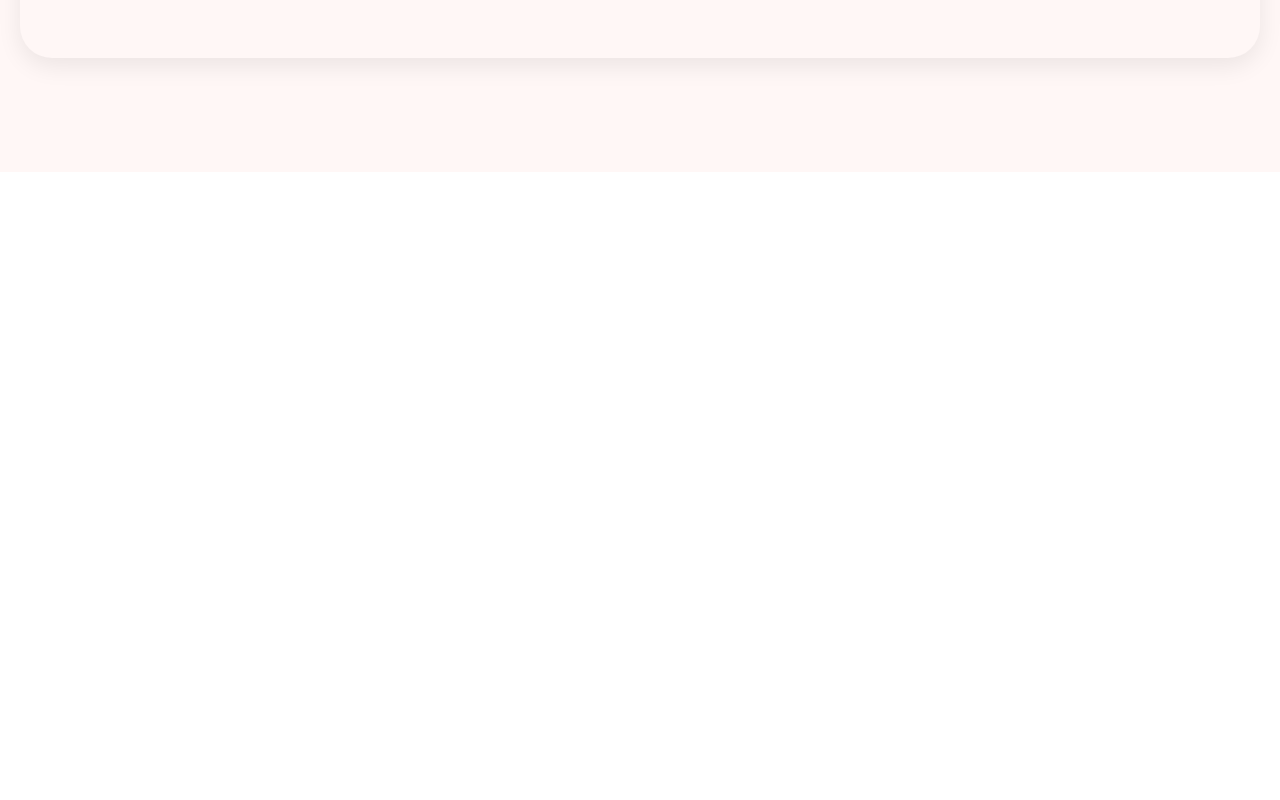
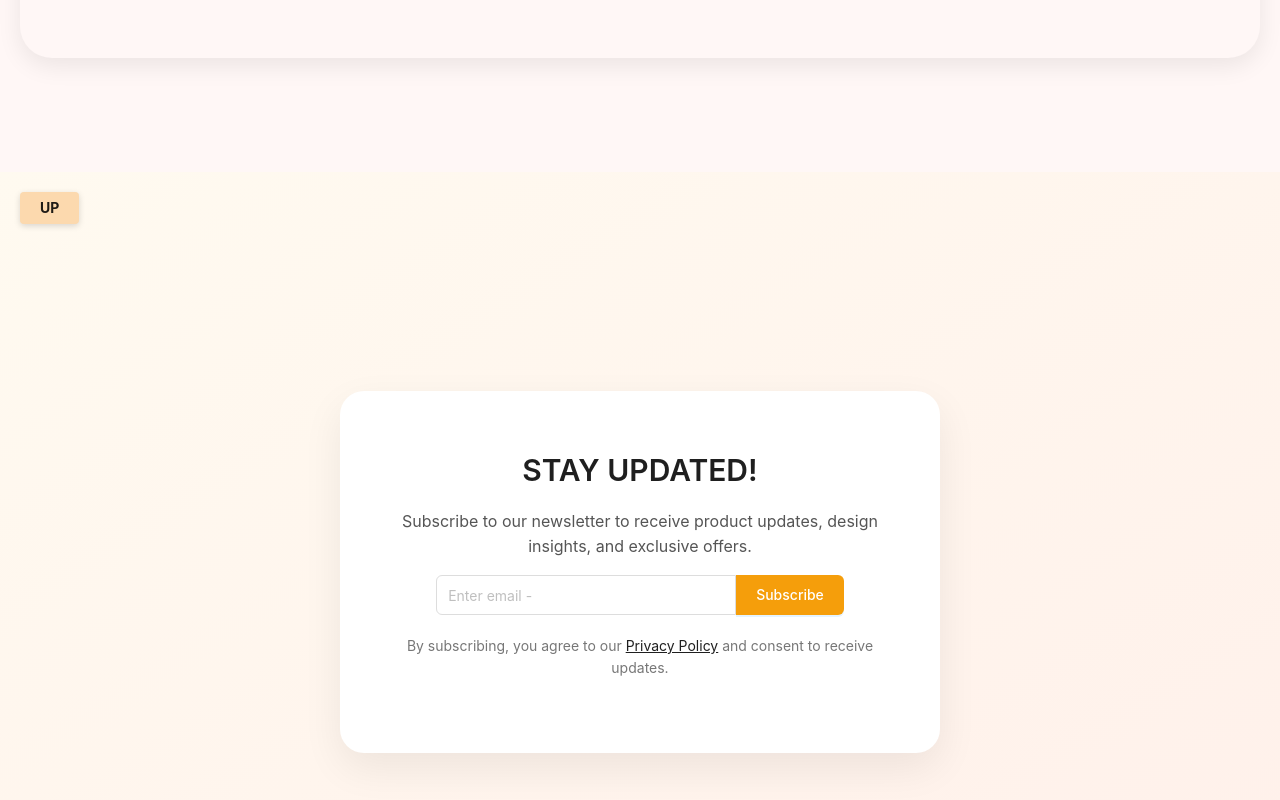
Before and after one commit to kalviumcommunity/S63_Aditi_Singh_Capstone_Tasky, a React (Vite) app in the folder Frontend/tasky/: page / in a window 1280 px wide. Shown: the part 2459-3259 px from the top of the page. Before the commit the page ends 2631 px from the top, so only its background shows below. Built offline with nearby package versions, Linux system fonts and the light colour scheme.

Commit message:
Components added

```diff
--- a/Frontend/tasky/src/Pages/LandingPage.jsx
+++ b/Frontend/tasky/src/Pages/LandingPage.jsx
@@ -4,6 +4,7 @@ import { DashboardOutlined, TeamOutlined, BarChartOutlined } from '@ant-design/i
 import logo from '../assets/logo.png'; // Adjust the path if needed
 import Features from '../components/Features'; // ✅ Import Features here
 import PremiumQualityAntd from '../components/PremimumQualityAntd';
+import Subscribe from '../components/Subscribe';
 const { Header, Content } = Layout;
 const { Title, Paragraph } = Typography;
 
@@ -91,6 +92,9 @@ export default function LandingPage() {
         <div style={{ padding: '0px' }}>
       <PremiumQualityAntd />
     </div>
+    <div style={{ padding: '0px' }}>
+      <Subscribe />
+    </div>
     </Layout>
   );
 }
--- /dev/null
+++ b/Frontend/tasky/src/components/Subscribe.jsx
@@ -0,0 +1,46 @@
+import React from "react";
+import { Input, Button, Typography } from "antd";
+import { ArrowUp } from "lucide-react";
+import "./Subscribe.css";
+
+const { Title, Paragraph, Text } = Typography;
+
+const Subscribe = () => {
+  const scrollToTop = () => {
+    window.scrollTo({ top: 0, behavior: "smooth" });
+  };
+
+  return (
+    <div className="subscribe-section">
+      <Button className="up-button" onClick={scrollToTop}>
+        UP
+      </Button>
+
+      <div className="subscribe-box">
+        <Title level={2}>STAY UPDATED!</Title>
+        <Paragraph className="subtext">
+          Subscribe to our newsletter to receive product updates, design insights,
+          and exclusive offers.
+        </Paragraph>
+
+        <div className="subscribe-input-group">
+          <Input
+            type="email"
+            placeholder="Enter email -"
+            className="email-input"
+          />
+          <Button type="primary" className="subscribe-button">
+            Subscribe
+          </Button>
+        </div>
+
+        <Paragraph className="privacy-note">
+          By subscribing, you agree to our{" "}
+          <Text underline>Privacy Policy</Text> and consent to receive updates.
+        </Paragraph>
+      </div>
+    </div>
+  );
+};
+
+export default Subscribe;
```
